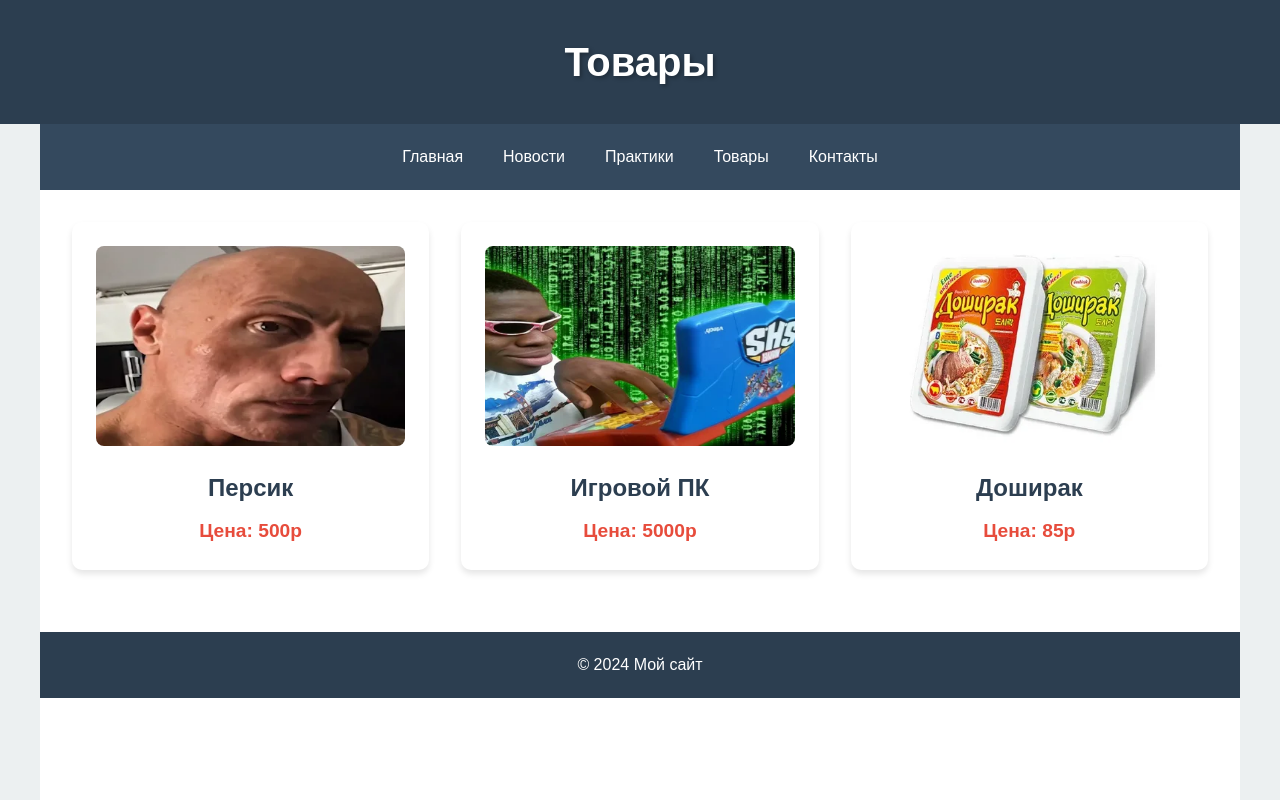
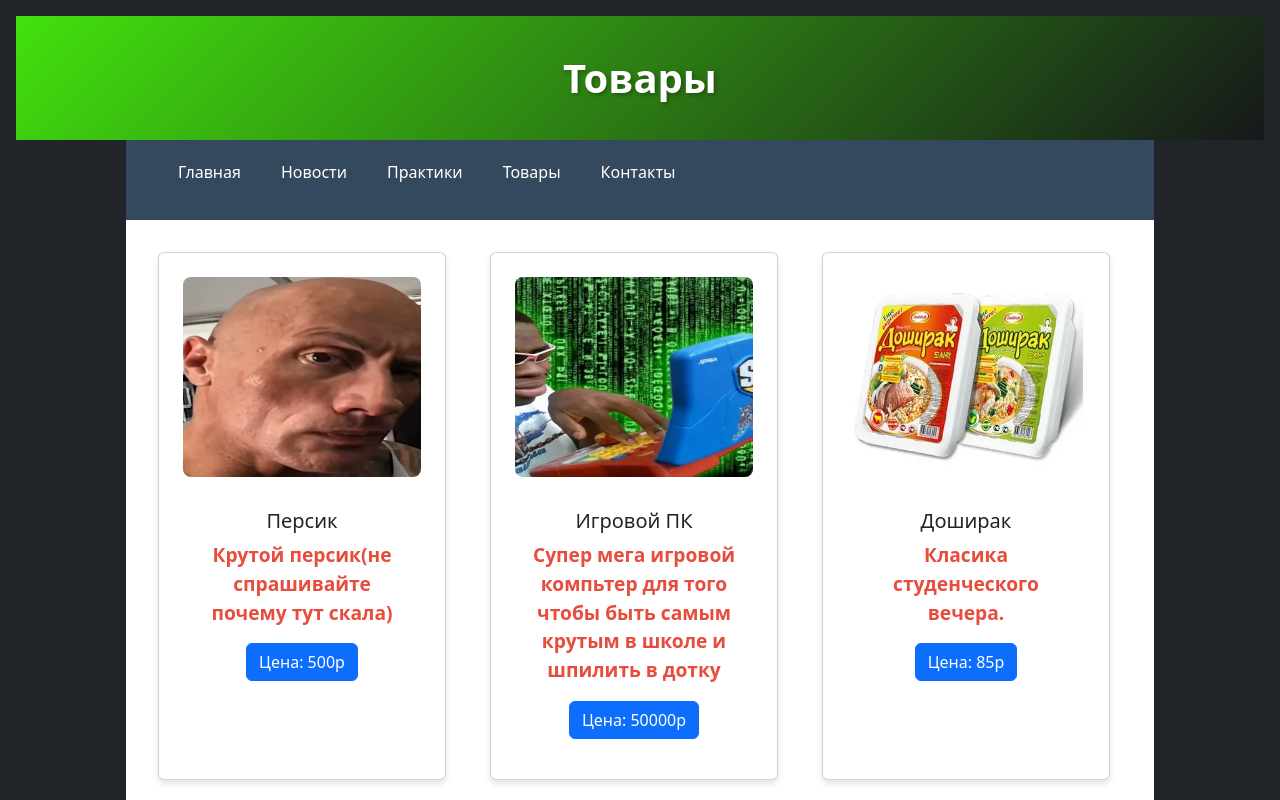
Before and after one commit to Mikle-kekich/KR1-Front-back, a plain HTML site: page pages/goods.html in a window 1280 px wide. Shown: the top 800 px of the page. Drawn offline with nearby package versions, Linux system fonts and the light colour scheme.

Commit message:
allalalal

```diff
--- a/pages/goods.html
+++ b/pages/goods.html
@@ -5,12 +5,15 @@
     <meta charset="UTF-8">
     <meta name="viewport" content="width=device-width, initial-scale=1.0">
     <title>Контрольная работа 1</title>
+
+    <link rel="stylesheet" href="../style/style.css">
     <link rel="stylesheet" href="../style/goods.css">
-    <link rel="stylesheet" href="../style/style.css">
+
+    <link href="https://cdn.jsdelivr.net/npm/bootstrap@5.3.8/dist/css/bootstrap.min.css" rel="stylesheet" integrity="sha384-sRIl4kxILFvY47J16cr9ZwB07vP4J8+LH7qKQnuqkuIAvNWLzeN8tE5YBujZqJLB" crossorigin="anonymous">
 
 </head>
 
-<body>
+<body class="text-bg-dark p-3">
     <header class="header">Товары</header>
     <div class="page">
         <!-- Навигация -->
@@ -35,26 +38,38 @@
         </nav>
 
         <section class="content">
-            <div class="card">
-                <img src="../images/card1.webp" alt="">
-                <h1>Персик</h1>
-                <p>Цена: 500р</p>
+            <div class="card" style="width: 18rem;">
+                <img src="../images/card1.webp" class="card-img-top" alt="...">
+                <div class="card-body">
+                    <h5 class="card-title">Персик</h5>
+                    <p class="card-text">Крутой персик(не спрашивайте почему тут скала)</p>
+                    <a href="#" class="btn btn-primary">Цена: 500р</a>
+                </div>
             </div>
-            <div class="card">
-                <img src="../images/card2.webp" alt="">
-                <h1>Игровой ПК</h1>
-                <p>Цена: 5000р</p>
+            <div class="card" style="width: 18rem;">
+                <img src="../images/card2.webp" class="card-img-top" alt="...">
+                <div class="card-body">
+                    <h5 class="card-title">Игровой ПК</h5>
+                    <p class="card-text">Супер мега игровой компьтер для того чтобы быть самым крутым в школе и шпилить
+                        в дотку</p>
+                    <a href="#" class="btn btn-primary">Цена: 50000р</a>
+                </div>
             </div>
-            <div class="card">
-                <img src="../images/Card3.webp" alt="">
-                <h1>Доширак</h1>
-                <p>Цена: 85р</p>
+            <div class="card" style="width: 18rem;">
+                <img src="../images/Card3.webp" class="card-img-top" alt="...">
+                <div class="card-body">
+                    <h5 class="card-title">Доширак</h5>
+                    <p class="card-text">Класика студенческого вечера.
+                    </p>
+                    <a href="#" class="btn btn-primary">Цена: 85р</a>
+                </div>
             </div>
         </section>
         <footer class="footer">
             <p class="footer__text">&copy; 2024 Мой сайт</p>
         </footer>
     </div>
+    <script src="https://cdn.jsdelivr.net/npm/bootstrap@5.3.8/dist/js/bootstrap.bundle.min.js" integrity="sha384-FKyoEForCGlyvwx9Hj09JcYn3nv7wiPVlz7YYwJrWVcXK/BmnVDxM+D2scQbITxI" crossorigin="anonymous"></script>
 
 </body>
 
--- a/style/goods.css
+++ b/style/goods.css
@@ -101,14 +101,6 @@ body {
 }
 
 /* Стили для футера */
-#footer {
-    background: linear-gradient(135deg, #0e5584, #2c3e50);
-    color: white;
-    text-align: center;
-    padding: 1.5rem 0;
-    margin-top: auto;
-    font-size: 1.2rem;
-}
 
 /* Адаптивность для мобильных устройств */
 @media (max-width: 768px) {
@@ -155,3 +147,8 @@ body {
         padding: 0.5rem;
     }
 }
+
+.footer{
+    padding-bottom: 0;
+    margin-bottom: 0;
+}
--- a/style/news.css
+++ b/style/news.css
@@ -250,3 +250,9 @@ body {
 }
 
 /* Дополнительные декоративные элементы */
+
+
+.content{
+    display: grid;
+    grid-template-columns: 1fr 1fr 1fr;
+}
```
Also changed, not shown: pages/news.html (+38 -13 lines).
